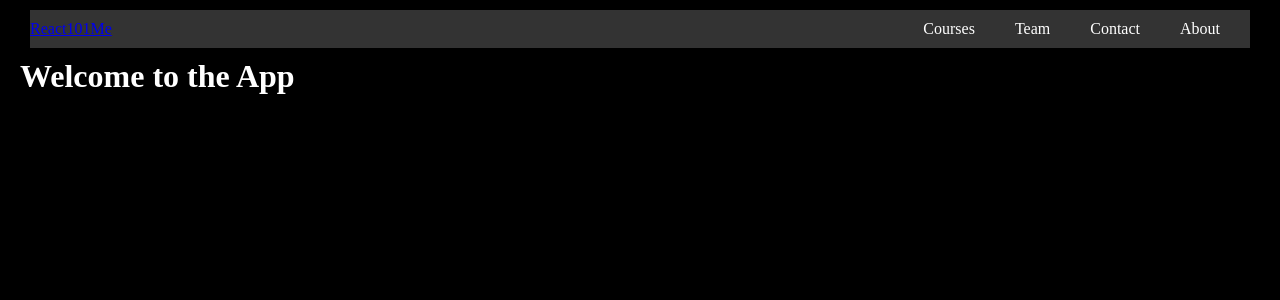
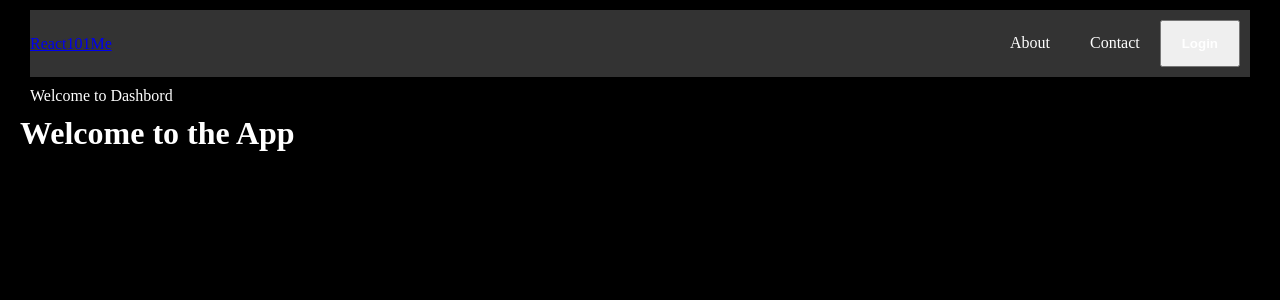
Before and after one commit to Shakhoyat/React-with-vite101, a React (Vite) app in the folder vite-project-101/: page /dashboard in a window 1280 px wide. Shown: the top 300 px of the page. Built offline with nearby package versions, Linux system fonts and the light colour scheme.

Commit message:
dynamic navigation bar

```diff
--- a/vite-project-101/src/App.jsx
+++ b/vite-project-101/src/App.jsx
@@ -7,6 +7,8 @@ import About from './pages/About';
 import Course_Details from './pages/Course_Details';
 import { BrowserRouter as Router, Routes, Route } from 'react-router-dom';
 import Nav_bar from './components/Nav_bar';
+import Dashbord from './pages/Dashbord';
+import Profile from './pages/Profile';
 
 
 const App = () => {
@@ -21,6 +23,8 @@ const App = () => {
           <Route path="/contact" element={<Contact />} />
           <Route path="/about" element={<About />} />
           <Route path="/courses/:id" element={<Course_Details />} />
+          <Route path="/dashboard" element={<Dashbord />} />
+          <Route path="/profile" element={<Profile />} />
         </Routes>
       </Router>
       <h1>Welcome to the App</h1>
--- a/vite-project-101/src/components/Nav_bar.jsx
+++ b/vite-project-101/src/components/Nav_bar.jsx
@@ -1,15 +1,43 @@
 import React from 'react'
-import { Link } from 'react-router-dom'
+import { Link, useNavigate } from 'react-router-dom'
+import { useState } from 'react'
 import './nav_bar.css'
 const Nav_bar = () => {
+    const [isLoggedin, setisLoggedin] = useState(false);
+    const navigate = useNavigate();
+    const handleLogin = () => {
+        setisLoggedin(true);
+        navigate('/dashboard');
+    }
+    const handleLogout = () => {
+        setisLoggedin(false);
+        navigate('/');
+    }
+
     return (
         <div className='nav_bar'>
             <Link to={"/"} className="left">React101Me</Link>
             <div className="right">
-                <Link className="items" to={"/courses"}>Courses</Link>
-                <Link className="items" to={"/team"}>Team</Link>
-                <Link className="items" to={"/contact"}>Contact</Link>
-                <Link className="items" to={"/about"}>About</Link>
+                {
+                    isLoggedin && (
+                        <>
+                            <Link className="items" to={"/courses"}>Courses</Link>
+                            <Link className="items" to={"/team"}>Team</Link>
+                            <Link className="items" to={"/dashboard"}>Dashboard</Link>
+                            <Link className="items" to={"/profile"}>Profile</Link>
+                            <button className='items' onClick={handleLogout} style={{ fontWeight: 'bold', backgroundColor: "-moz-initial" }}>LogOut</button>
+                        </>
+                    )
+                }
+                {
+                    !isLoggedin && (
+                        <>
+                            <Link className="items" to={"/about"}>About</Link>
+                            <Link className="items" to={"/contact"}>Contact</Link>
+                            <button className='items' onClick={handleLogin} style={{ fontWeight: 'bold', backgroundColor: "-moz-initial" }}>Login</button>
+                        </>
+                    )
+                }
             </div>
         </div>
     )
--- /dev/null
+++ b/vite-project-101/src/pages/Dashbord.jsx
@@ -0,0 +1,9 @@
+import React from 'react'
+
+const Dashbord = () => {
+    return (
+        <div>Welcome to Dashbord</div>
+    )
+}
+
+export default Dashbord
--- /dev/null
+++ b/vite-project-101/src/pages/Profile.jsx
@@ -0,0 +1,9 @@
+import React from 'react'
+
+const Profile = () => {
+    return (
+        <div>Profile</div>
+    )
+}
+
+export default Profile
```
